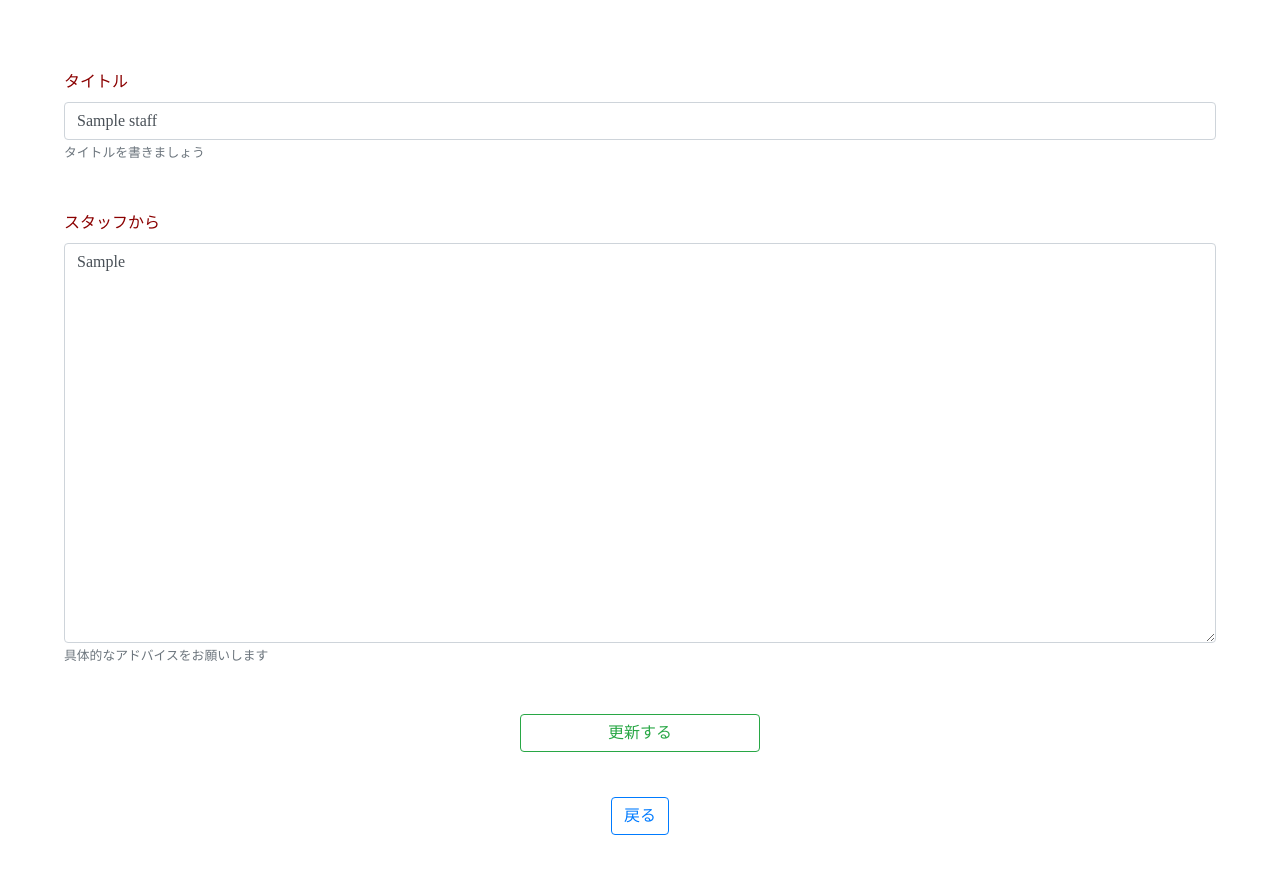
After one commit to kazuya0208442/Training-Diary, a Django app: page /s_update/1 in a window 1280 px wide. The commit adds this page. Run offline with Django 3.2, Linux system fonts and the light colour scheme; tables that the repository leaves empty hold one stand-in row (values such as "Sample post"); some libraries are stand-ins or nearby versions; some web fonts are replaced.

Commit message:
add_staff_update

```diff
--- a/app/core/urls.py
+++ b/app/core/urls.py
@@ -1,5 +1,5 @@
 from django.urls import path, include
-from .views import CardUpdate, Staff_detail, Target_detail, TargetUpdate, TodoList, TodoDetail, TodoCreate, TodoDelete, TodoUpdate, Home, Card_detail, Week_detail
+from .views import CardUpdate, Staff_detail, StaffUpdate, Target_detail, TargetUpdate, TodoList, TodoDetail, TodoCreate, TodoDelete, TodoUpdate, Home, Card_detail, Week_detail
 
 
 urlpatterns = [
@@ -16,4 +16,5 @@ urlpatterns = [
     path('s_detail/<int:pk>', Staff_detail.as_view(), name='s_detail'),
     path('t_update/<int:pk>', TargetUpdate.as_view(), name='t_update'),
     path('c_update/<int:pk>', CardUpdate.as_view(), name='c_update'),
+    path('s_update/<int:pk>', StaffUpdate.as_view(), name='s_update'),
 ]
--- a/app/core/views.py
+++ b/app/core/views.py
@@ -111,3 +111,10 @@ class CardUpdate(UpdateView):
     # success_url = reverse_lazy('t_detail')      # 静的ページにしか使えない。
     def get_success_url(self):
         return reverse_lazy('c_detail', kwargs={'pk': self.kwargs['pk']})
+
+
+class StaffUpdate(UpdateView):
+    template_name = 'app_staff_update.html'
+    model = Staff
+    fields = ('title', 'staff')
+    success_url = reverse_lazy('home')      # 静的ページにしか使えない。
--- a/app/templates/app_home.html
+++ b/app/templates/app_home.html
@@ -955,7 +955,7 @@
 
 {% for item in staff %}
 <div class="card text-center mt-5">
-  <a href="{% url 's_detail' item.pk %}" class="link"></a>
+  <a href="{% url 's_update' item.pk %}" class="link"></a>
   <div class="card-header">
     スタッフから
   </div>
--- /dev/null
+++ b/app/templates/app_staff_update.html
@@ -0,0 +1,72 @@
+{% extends 'base.html' %}
+
+{% block content %}
+    <style>
+      .form_container {
+        width: 90%;
+        margin: 0 auto;
+        padding-top: 70px;
+      }
+
+      textarea {
+        height: 50vh !important;
+      }
+
+      .update {
+        display: flex;
+        justify-content: center;
+        margin-bottom: 45px;
+      }
+
+      label {
+        color: darkred;
+      }
+
+    </style>
+
+
+
+    <div class="form_container">
+        <form action='' method='POST' onsubmit="return false;" >{% csrf_token %}
+
+        <div class="form-group">
+          <label for="id_long_target">タイトル</label>
+          {{ form.title }}
+          <small class="text-muted form-text mb-5">
+            タイトルを書きましょう
+          </small>
+        </div>
+        <div class="form-group">
+          <label for="id_long_target">スタッフから</label>
+          {{ form.staff }}
+          <small class="text-muted mb-5 form-text">
+            具体的なアドバイスをお願いします
+          </small>
+        </div>
+
+        <div class="update">
+          <input type='button' value='更新する' class="btn btn-outline-success" onclick="submit();" style="width: 30vh;">
+        </div>
+        <div class="update">
+          <a href="{{request.META.HTTP_REFERER}}" class="btn btn-outline-primary" tabindex="-1" role="button" aria-disabled="true">戻る</a>
+        </div>
+      </form>
+    </div>
+
+
+
+    <script>
+
+      // const div = document.getElementById('target');
+      // div.classList.add('green','blue');
+      // fruit.forEach(element => console.log(element));
+
+      const input = document.querySelectorAll('input');
+      const textarea = document.querySelectorAll('textarea');
+
+      input.forEach(el => el.classList.add("form-control"));
+      textarea.forEach(el => el.classList.add("form-control"));
+
+    </script>
+
+{% endblock content %}
```
